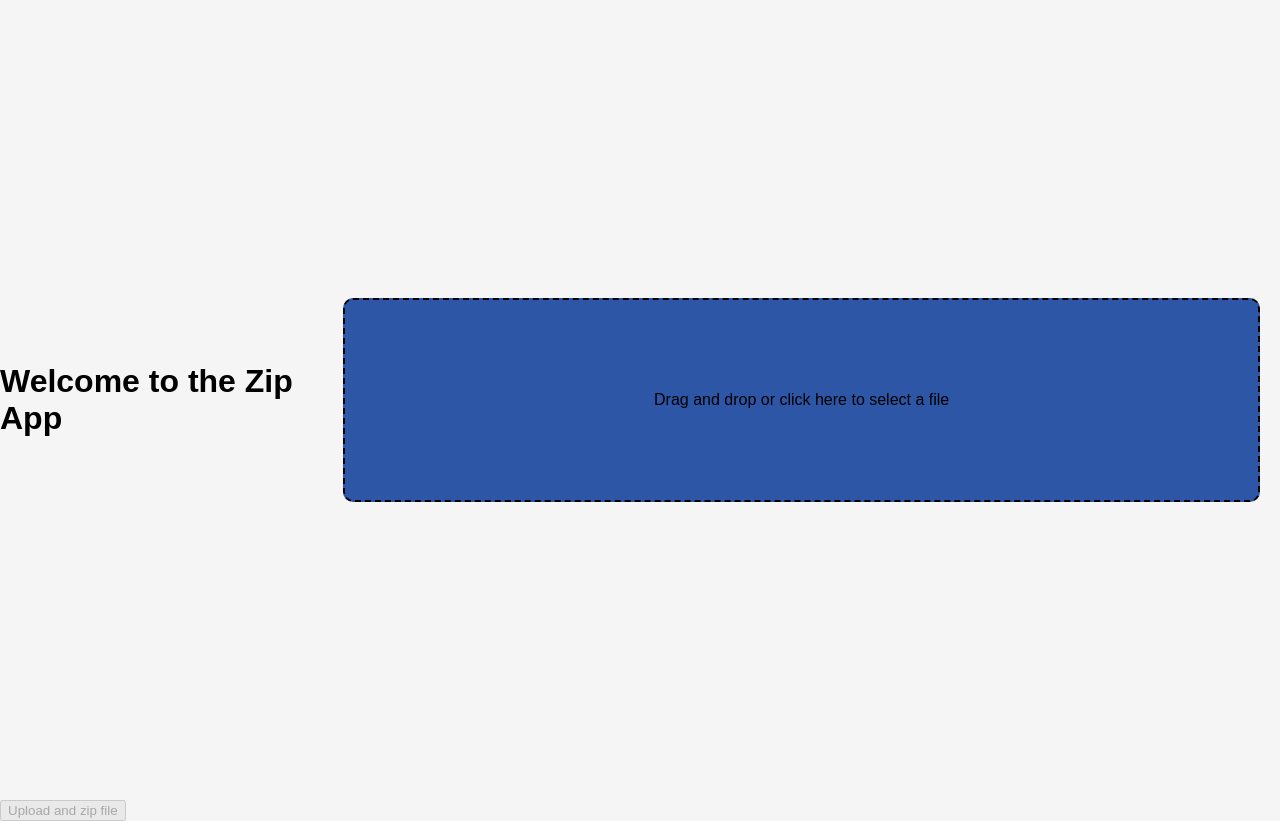
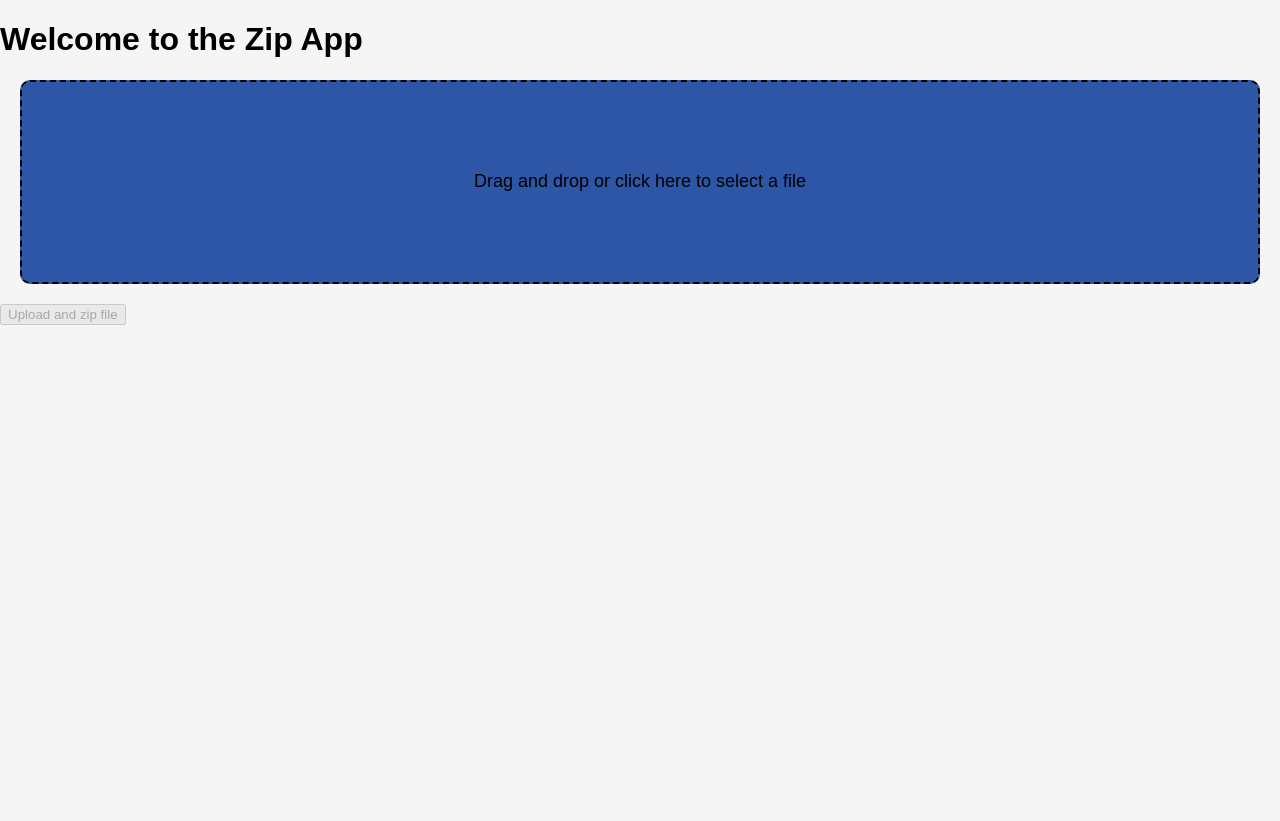
Before and after one commit to Yemnis/zip-application, a React (Create React App) app: page / in a window 1280 px wide. After the commit the page ends 800 px from the top, so only its background shows below. Built offline with nearby package versions, Linux system fonts and the light colour scheme.

Commit message:
styling
Signed-off-by: Yemeri <yemeri_b@hotmail.com>

```diff
--- a/src/App.tsx
+++ b/src/App.tsx
@@ -65,7 +65,7 @@ function App() {
                 {fileName ? (
                   <div>{fileName}</div>
                 ) : (
-                  <div>Drag and drop or click here to select a file</div>
+                  <div className='text'>Drag and drop or click here to select a file</div>
                 )}
               </div>
             )}
--- a/src/styles/app.scss
+++ b/src/styles/app.scss
@@ -8,14 +8,15 @@ body {
 }
 
 .zip-container {
-  display: flex;
   justify-content: center;
   align-items: center;
-  height: 100vh;
+  h1 {
+    align-items: center;
+    justify-content: center;
+  }
 }
 
 .dropzone {
-  width: 80%;
   height: 200px;
   border: 2px dashed black;
   background-color: rgb(45, 86, 167);
@@ -25,6 +26,10 @@ body {
   cursor: pointer;
   margin: 20px;
   border-radius: 10px;
+
+  .text{
+    font-size: large;
+  }
 }
 
 .dropzone-active {
```
